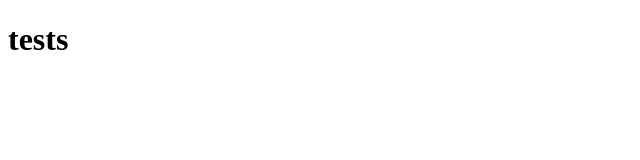
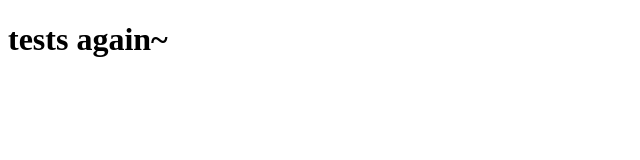
Before and after one commit to ChaSubbaiah/CFG-Pizza-Stop, a plain HTML site: page index.html in a window 1280 px wide. Shown: the whole page, without its empty margins (0-640 px from the left). Drawn offline with Linux system fonts and the light colour scheme.

Commit message:
Update index.html

```diff
--- a/index.html
+++ b/index.html
@@ -5,6 +5,6 @@
     <title></title>
   </head>
   <body>
-    <h1>tests</h1>
+    <h1>tests again~</h1>
   </body>
 </html>
```
